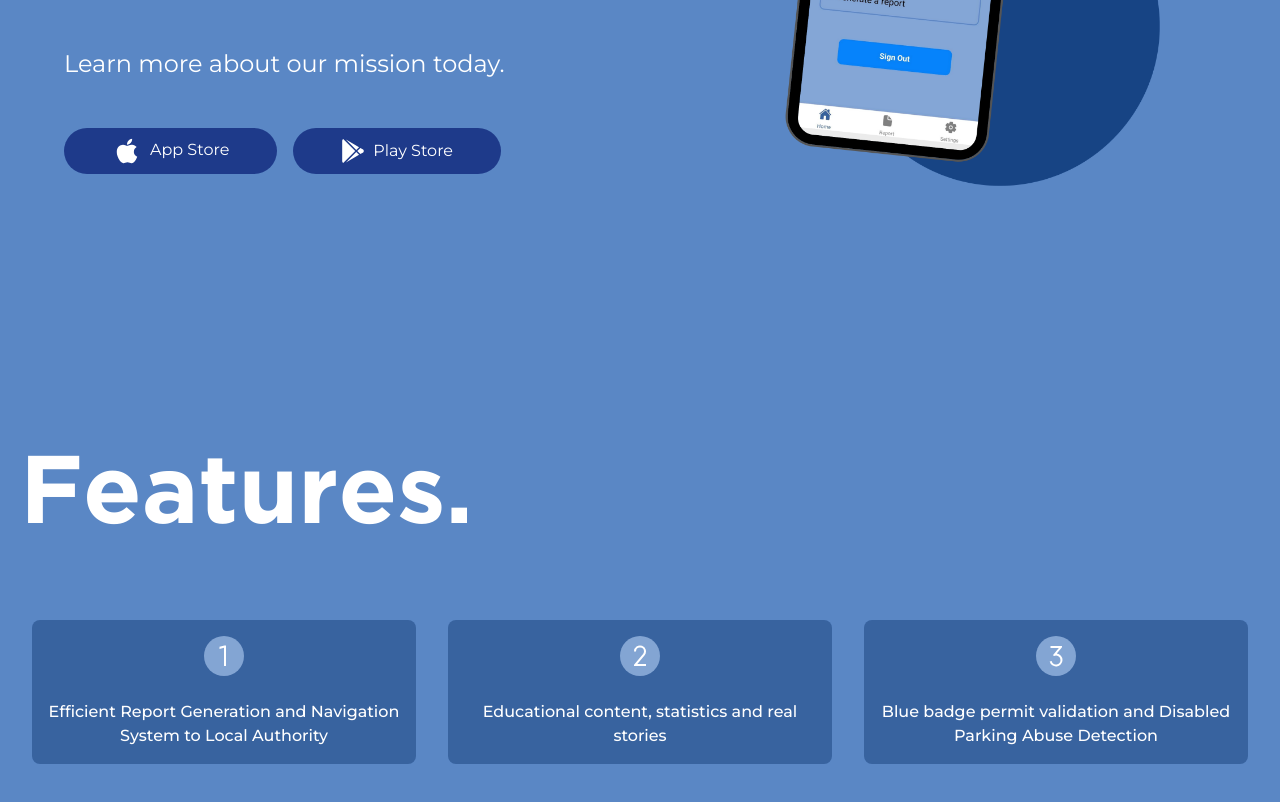
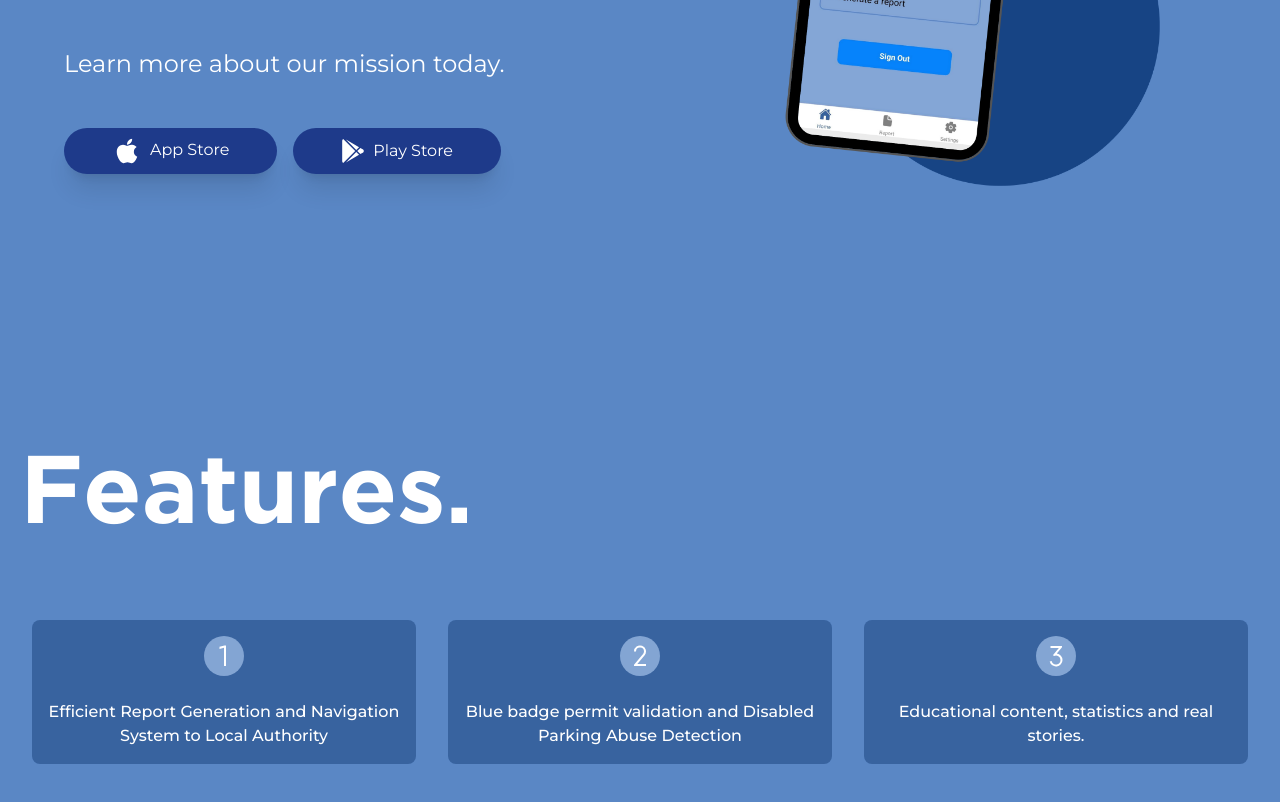
Before and after one commit to ngowran/parkingprotect, a Next.js app: page / in a window 1280 px wide. Shown: the part 500-1302 px from the top of the page. Built offline with nearby package versions, Linux system fonts and the light colour scheme.

Commit message:
Hero button styling, features box styling

```diff
--- a/components/Features.jsx
+++ b/components/Features.jsx
@@ -11,12 +11,12 @@ const feature = [
     icon: RiNumber1,
   },
   {
-    description: "Educational content, statistics and real stories",
+    description:
+      "Blue badge permit validation and Disabled Parking Abuse Detection",
     icon: RiNumber2,
   },
   {
-    description:
-      "Blue badge permit validation and Disabled Parking Abuse Detection",
+    description: "Educational content, statistics and real stories.",
     icon: RiNumber3,
   },
 ];
@@ -34,7 +34,7 @@ export default function Features() {
             <div key={index} className="p-4">
               <div
                 key={index}
-                className="rounded-lg  text-center p-4"
+                className="rounded-lg  text-center p-4 w-full h-full"
                 style={{ backgroundColor: "#38639F" }}
               >
                 <feature.icon
--- a/components/Hero.jsx
+++ b/components/Hero.jsx
@@ -18,14 +18,14 @@ const Hero = () => {
           <br></br>
           <div className="flex justify-center md:justify-start">
             <button
-              className="bg-blue-900 text-white rounded-full px-12 py-2 mr-4 hover:scale-105"
+              className="bg-blue-900 text-white rounded-full px-12 py-2 mr-4 hover:scale-105 shadow-xl"
               onClick={() => alert("Coming soon!")}
             >
               <AiFillApple className="inline-block mr-2 lg:text-3xl text-2xl" />
               App Store
             </button>
             <button
-              className="bg-blue-900 text-white rounded-full px-12 py-2  hover:scale-105"
+              className="bg-blue-900 text-white rounded-full px-12 py-2  hover:scale-105 shadow-xl"
               onClick={() => alert("Coming soon!")}
             >
               <FaGooglePlay className="inline-block mr-2 lg:text-2xl" />
```
